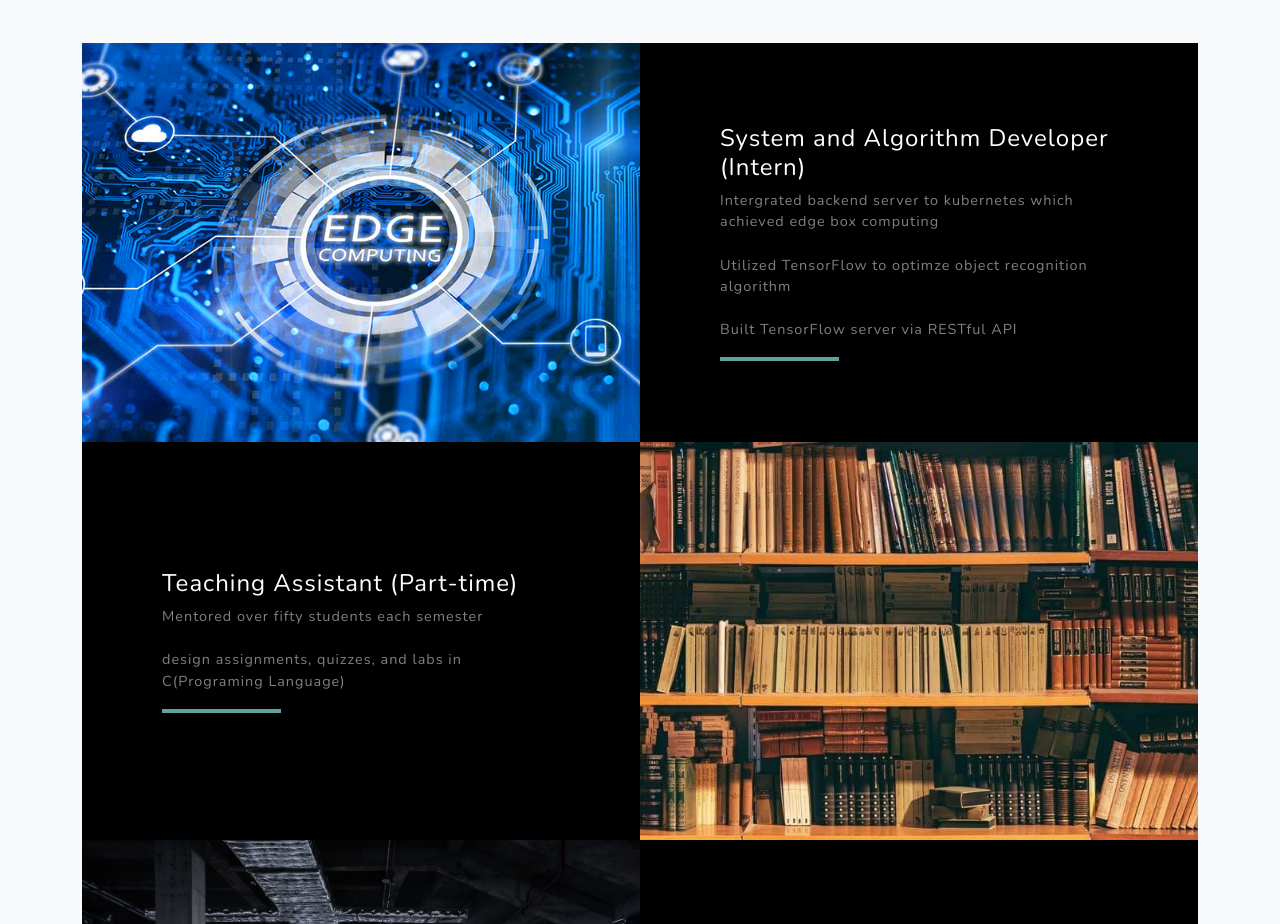
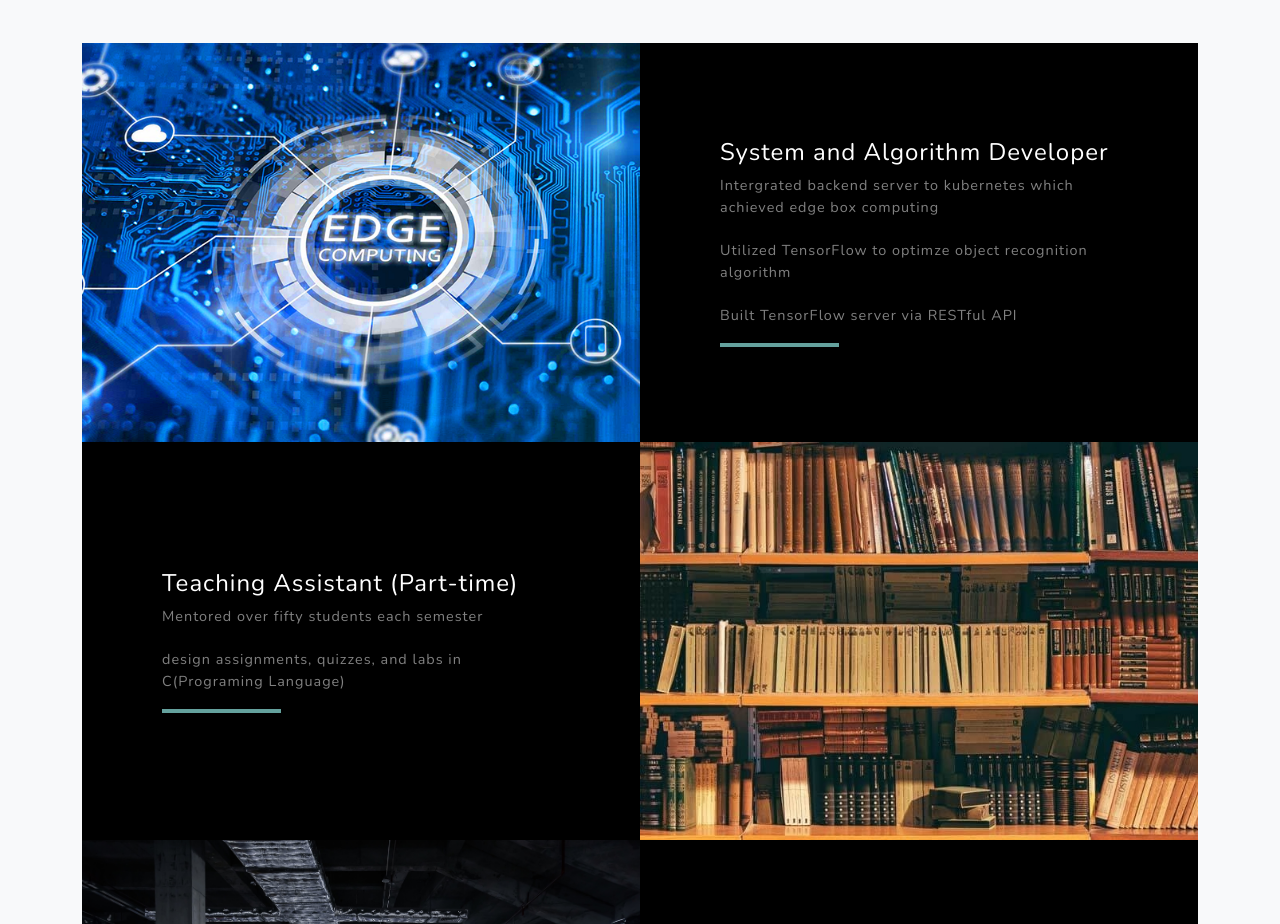
Before and after one commit to bobojingtian/single-page-site, a website: page dist/index.html in a window 1280 px wide. Shown: the part 2480-3404 px from the top of the page. Drawn offline with nearby package versions, Linux system fonts and the light colour scheme.

Commit message:
update content

```diff
--- a/dist/index.html
+++ b/dist/index.html
@@ -83,7 +83,7 @@
                         <div class="bg-black text-center h-100 project">
                             <div class="d-flex h-100">
                                 <div class="project-text w-100 my-auto text-center text-lg-left">
-                                    <h4 class="text-white">System and Algorithm Developer (Intern)</h4>
+                                    <h4 class="text-white">System and Algorithm Developer</h4>
                                     <!-- <ul><li>Intergrated backend server to kubernetes
                                             which achieved edge box computing</p></li></ul> -->
                                     <!-- <ul>
```
